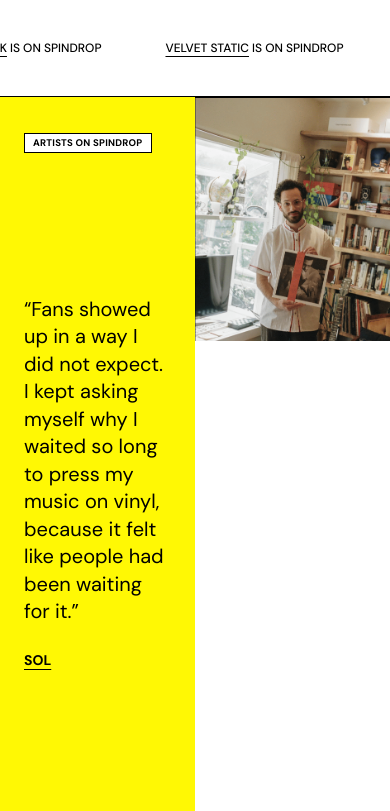
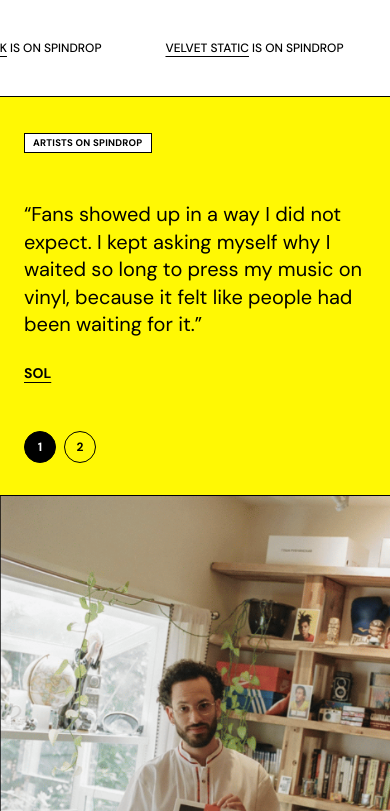
Before and after one commit to MostafaMohammedAtef/spindrop, a React (Vite) app: page / in a window 390 px wide. Shown: the part 5853-6664 px from the top of the page. Built offline with nearby package versions, Linux system fonts and the light colour scheme.

Commit message:
Refactor ArtistTestimonials layout for better responsiveness; remove unused import in SplitCards and VinylStudio

```diff
--- a/src/components/ArtistTestimonials.tsx
+++ b/src/components/ArtistTestimonials.tsx
@@ -26,7 +26,7 @@ export default function ArtistTestimonials() {
   const slide = slides[index];
 
   return (
-    <section className="grid min-h-[calc(100svh-4rem)] grid-cols-2 border-b border-black lg:min-h-[calc(100svh-5rem)]">
+    <section className="grid min-h-[calc(100svh-4rem)] grid-cols-1 border-b border-black lg:min-h-[calc(100svh-5rem)] lg:grid-cols-2">
       <div className="flex flex-col bg-brand-yellow px-6 py-8 lg:px-10 lg:py-10 2xl:px-16">
         <div>
           <SectionTag>Artists on Spindrop</SectionTag>
@@ -73,7 +73,7 @@ export default function ArtistTestimonials() {
         </div>
       </div>
 
-      <div className="relative aspect-[4/5] max-h-[36rem] border-t border-black lg:aspect-auto lg:max-h-none lg:border-l lg:border-t-0">
+      <div className="relative aspect-[4/5] w-full border-t border-black lg:aspect-auto lg:max-h-none lg:border-l lg:border-t-0">
         <img
           key={slide.artist.name}
           src={slide.photo}
--- a/src/components/SplitCards.tsx
+++ b/src/components/SplitCards.tsx
@@ -1,4 +1,3 @@
-import SectionTag from './SectionTag';
 import PillButton from './PillButton';
 import crowdfunding from '../assets/crowdfunding.png';
 import pressAndSell from '../assets/press-and-sell.png';
--- a/src/components/VinylStudio.tsx
+++ b/src/components/VinylStudio.tsx
@@ -1,5 +1,4 @@
 import { useEffect, useState } from 'react';
-import SectionTag from './SectionTag';
 import vinylOne from '../assets/vinyl-one.png';
 import vinylTwo from '../assets/vinyl-two.png';
 import vinylThree from '../assets/vinyl-three.png';
```
